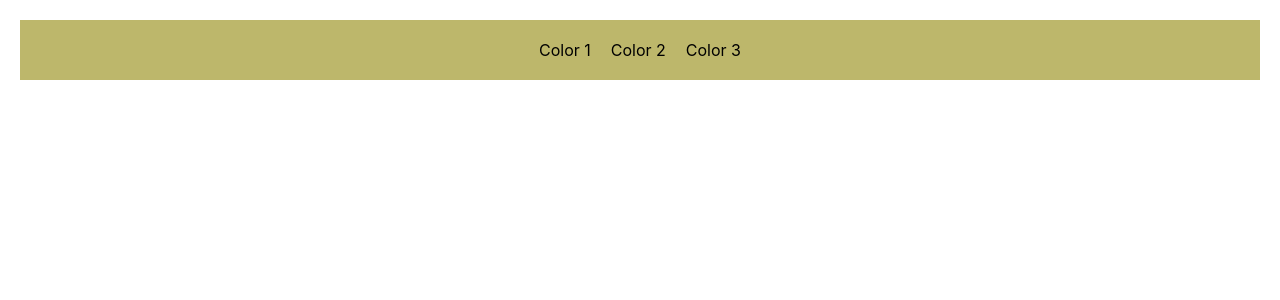
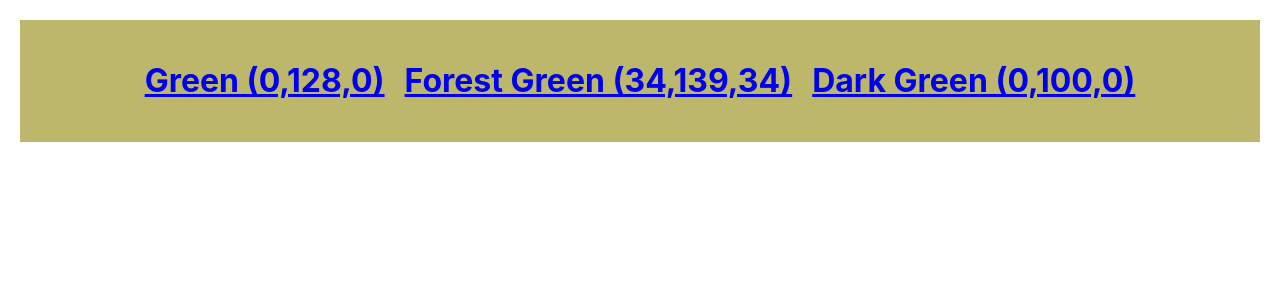
Before and after one commit to Thomas-Jenkins/from_scratch_color_router, a React (Create React App) app: page / in a window 1280 px wide. Shown: the top 300 px of the page. Built offline with nearby package versions, Linux system fonts and the light colour scheme.

Commit message:
add NavLinks to Nav.js that changes the window search address

```diff
--- a/src/App.js
+++ b/src/App.js
@@ -1,5 +1,6 @@
 import Main from './Components/Main';
 import './App.css';
+import { BrowserRouter } from 'react-router-dom';
 
 function App() {
   return (
--- a/src/Components/Main.js
+++ b/src/Components/Main.js
@@ -1,3 +1,4 @@
+import { Switch } from 'react-router-dom';
 import Display from './Display/Display';
 import Nav from './Nav/Nav';
 
@@ -6,7 +7,9 @@ export default function Main() {
   return (
     <>
       <Nav />
-      <Display />
+      <Switch>
+        <Display />
+      </Switch>
     </>
   );
 }
--- a/src/Components/Nav/Nav.js
+++ b/src/Components/Nav/Nav.js
@@ -1,15 +1,29 @@
 import './Nav.css';
+import { NavLink } from 'react-router-dom';
+
 export default function Nav() {
   return (
     <div className="main">
       <div>
-        Color 1
+        <NavLink to="/display/0/128/0">
+          <h1>
+        Green (0,128,0)
+          </h1>
+        </NavLink>
       </div>
       <div>
-        Color 2
+        <NavLink to="/display/34/139/34">
+          <h1>
+        Forest Green (34,139,34)
+          </h1>
+        </NavLink>
       </div>
       <div>
-        Color 3
+        <NavLink to="/display/0/100/0">
+          <h1>
+        Dark Green (0,100,0)
+          </h1>
+        </NavLink>
       </div>
     </div>
   );
--- a/src/index.js
+++ b/src/index.js
@@ -3,11 +3,14 @@ import ReactDOM from 'react-dom/client';
 import './index.css';
 import App from './App';
 import reportWebVitals from './reportWebVitals';
+import { BrowserRouter } from 'react-router-dom';
 
 const root = ReactDOM.createRoot(document.getElementById('root'));
 root.render(
   <React.StrictMode>
-    <App />
+    <BrowserRouter>
+      <App />
+    </BrowserRouter>
   </React.StrictMode>
 );
 
```
